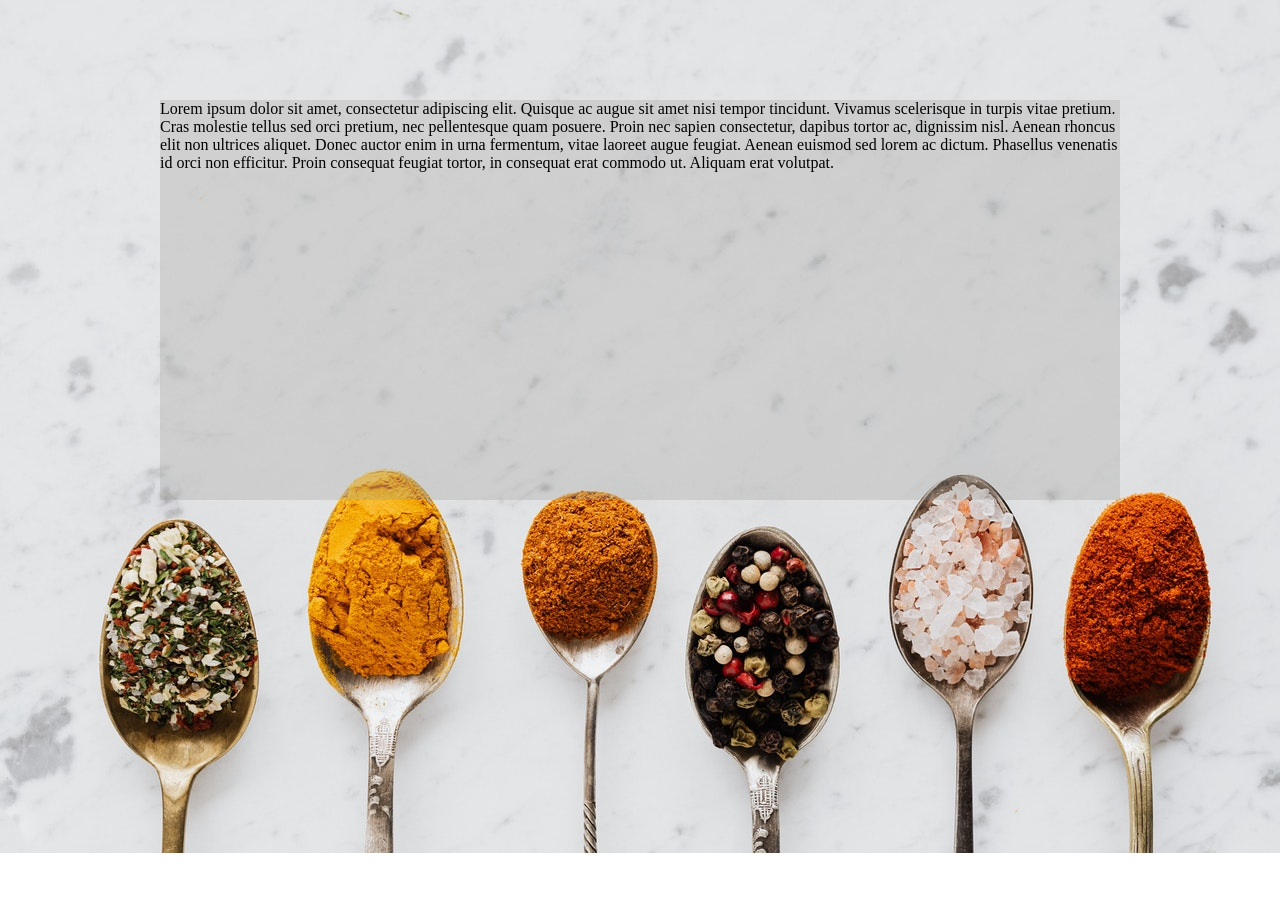
After one commit to ksu-is/meal-and-budget-planner, a Flask app: template templates/userform2.html in a window 1280 px wide. The commit adds this page. Run offline with Flask 2, Linux system fonts and the light colour scheme; the template is opened without the code that fills it, so the values that code supplies are empty.

Commit message:
Added styling  and layout
adding styling and layout for the site templates

```diff
--- /dev/null
+++ b/templates/userform2.html
@@ -0,0 +1,49 @@
+<!doctype html>
+<html>
+<head>
+<meta charset="utf-8">
+<title>Untitled Document</title>
+<style>
+
+
+html, body {
+  height: 100%;
+  width: 100%;
+  padding: 0;
+  margin: 0;
+}
+#wrapper {
+	position: relative;
+	width: 960px;
+	min-height: 400px;
+	margin: 100px auto;
+	color: #000000;
+	background-color: rgba(159,159,153,0.30);  /* grey with opacity #p5 {background-color:rgba;}*/
+}
+
+#full-screen-background-image {
+  z-index: -999;
+  min-height: 100%;
+  min-width: 1024px;
+  width: 100%;
+  height: auto;
+  position: fixed;
+  top: 0;
+  left: 0;
+}
+	</style>
+</head>
+<body>
+	<body data-new-gr-c-s-check-loaded="14.984.0" data-gr-ext-installed="">
+<img alt="full screen background image" src="pexels-karolina-grabowska-4199098.jpg" id="full-screen-background-image">
+<div id="wrapper">
+
+	Lorem ipsum dolor sit amet, consectetur adipiscing elit. Quisque ac augue sit amet nisi tempor tincidunt. Vivamus scelerisque in turpis vitae pretium. Cras molestie tellus sed orci pretium, nec pellentesque quam posuere. Proin nec sapien consectetur, dapibus tortor ac, dignissim nisl. Aenean rhoncus elit non ultrices aliquet. Donec auctor enim in urna fermentum, vitae laoreet augue feugiat. Aenean euismod sed lorem ac dictum. Phasellus venenatis id orci non efficitur. Proin consequat feugiat tortor, in consequat erat commodo ut. Aliquam erat volutpat.
+
+
+</div>
+
+
+</body>
+</body>
+</html>
```
Also changed, not shown: templates/userform.html (+52 -15 lines).
